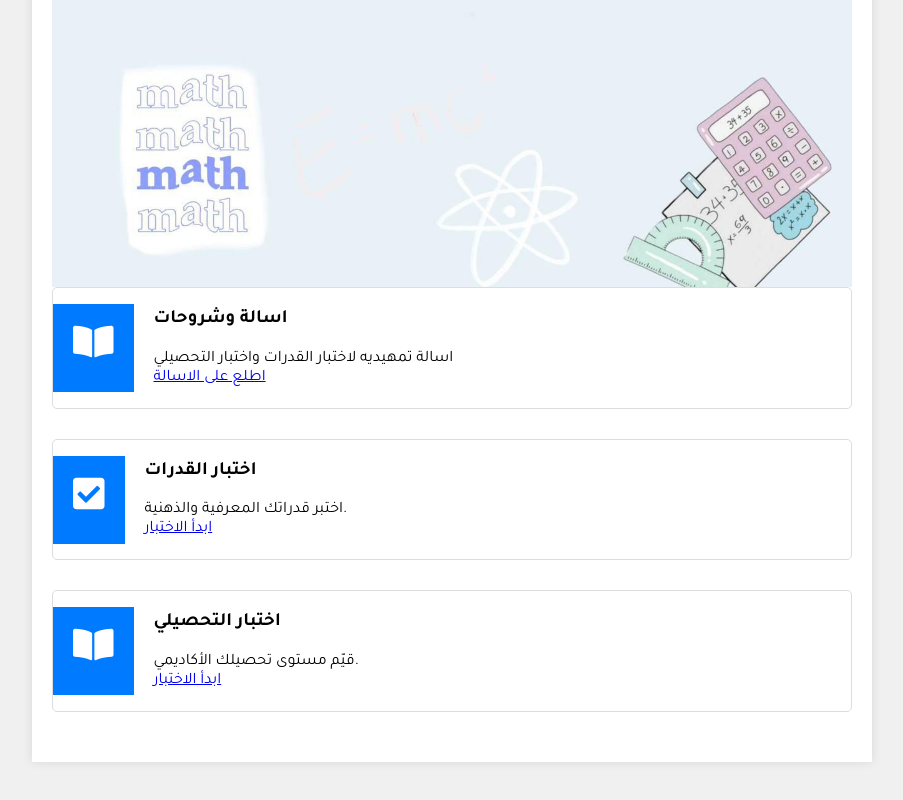
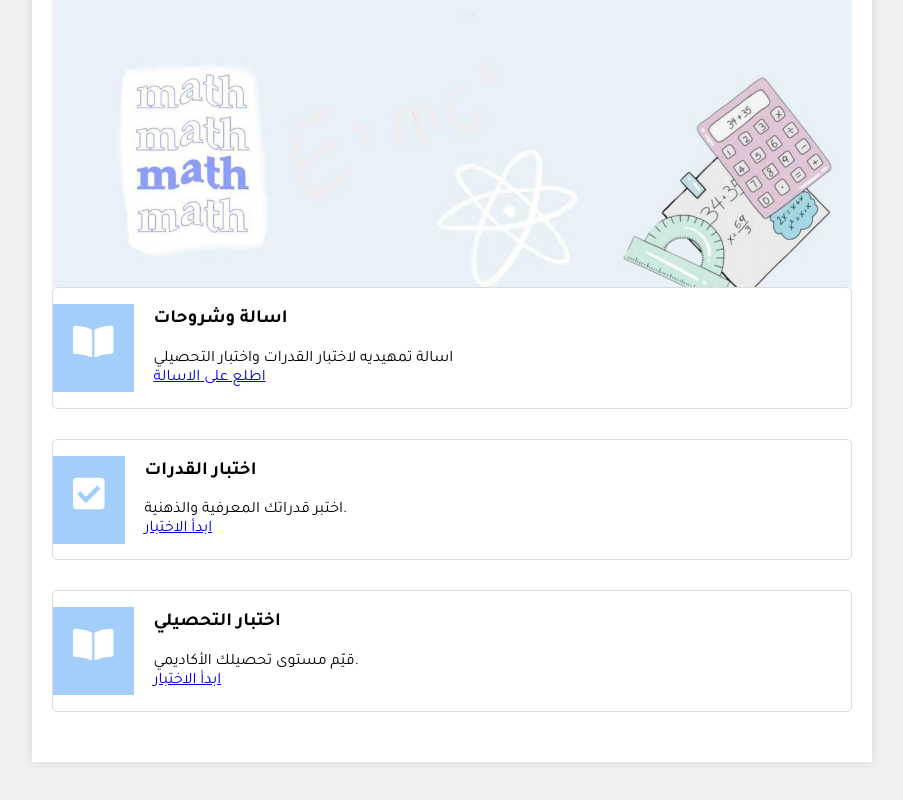
Before and after one commit to Shxg3/sahabh, a plain HTML site: page index.html in a window 1280 px wide. Shown: the part 642-1442 px from the top of the page, without its empty margins (188-1091 px from the left). Drawn offline with Linux system fonts and the light colour scheme.

Commit message:
Update index.html

```diff
--- a/index.html
+++ b/index.html
@@ -74,7 +74,7 @@
         }
 
         .test-card .icon {
-            background-color: #007bff;
+            background-color: #a3cefc;
             color: #fff;
             padding: 20px;
             font-size: 36px;
```
